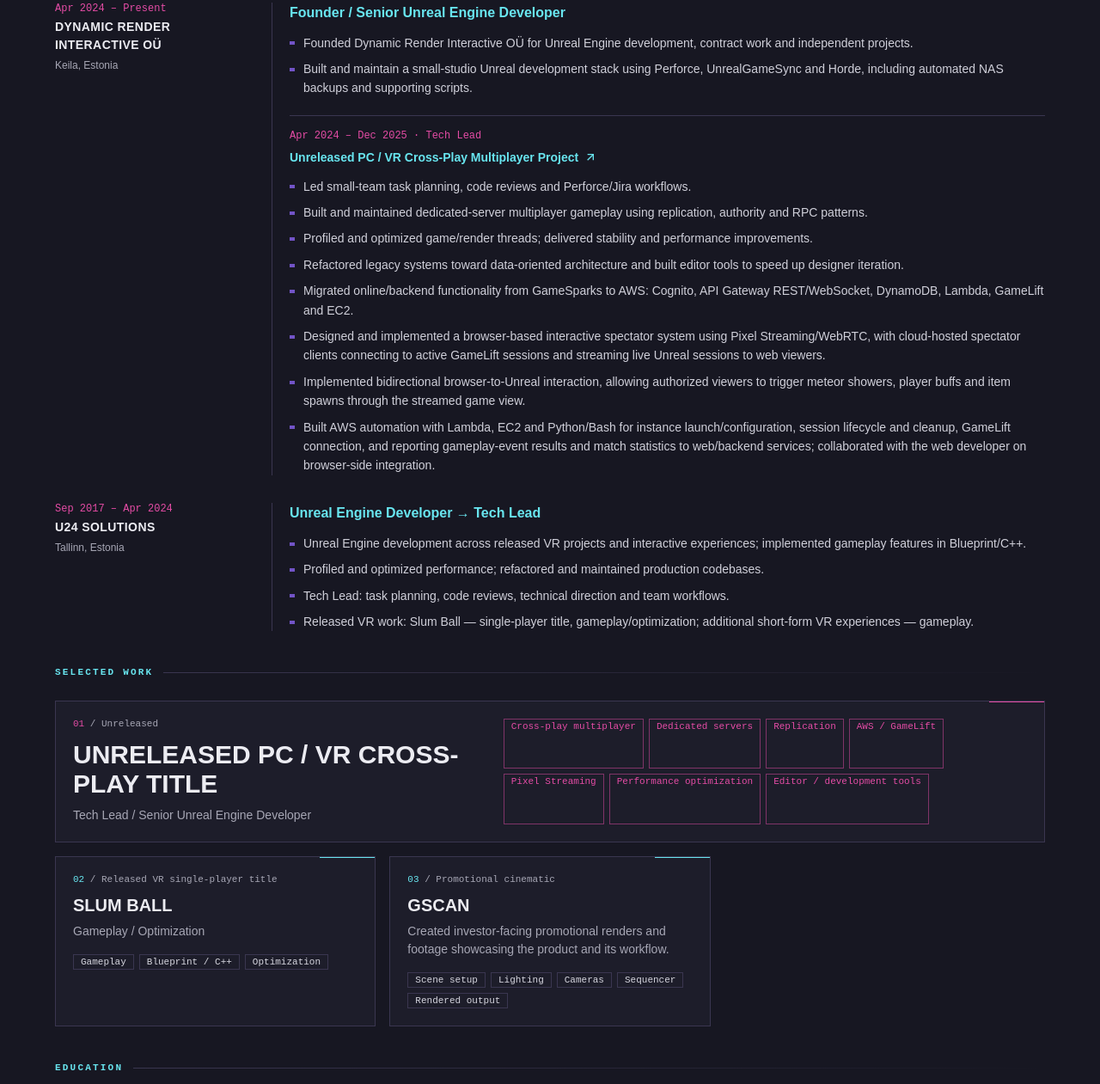
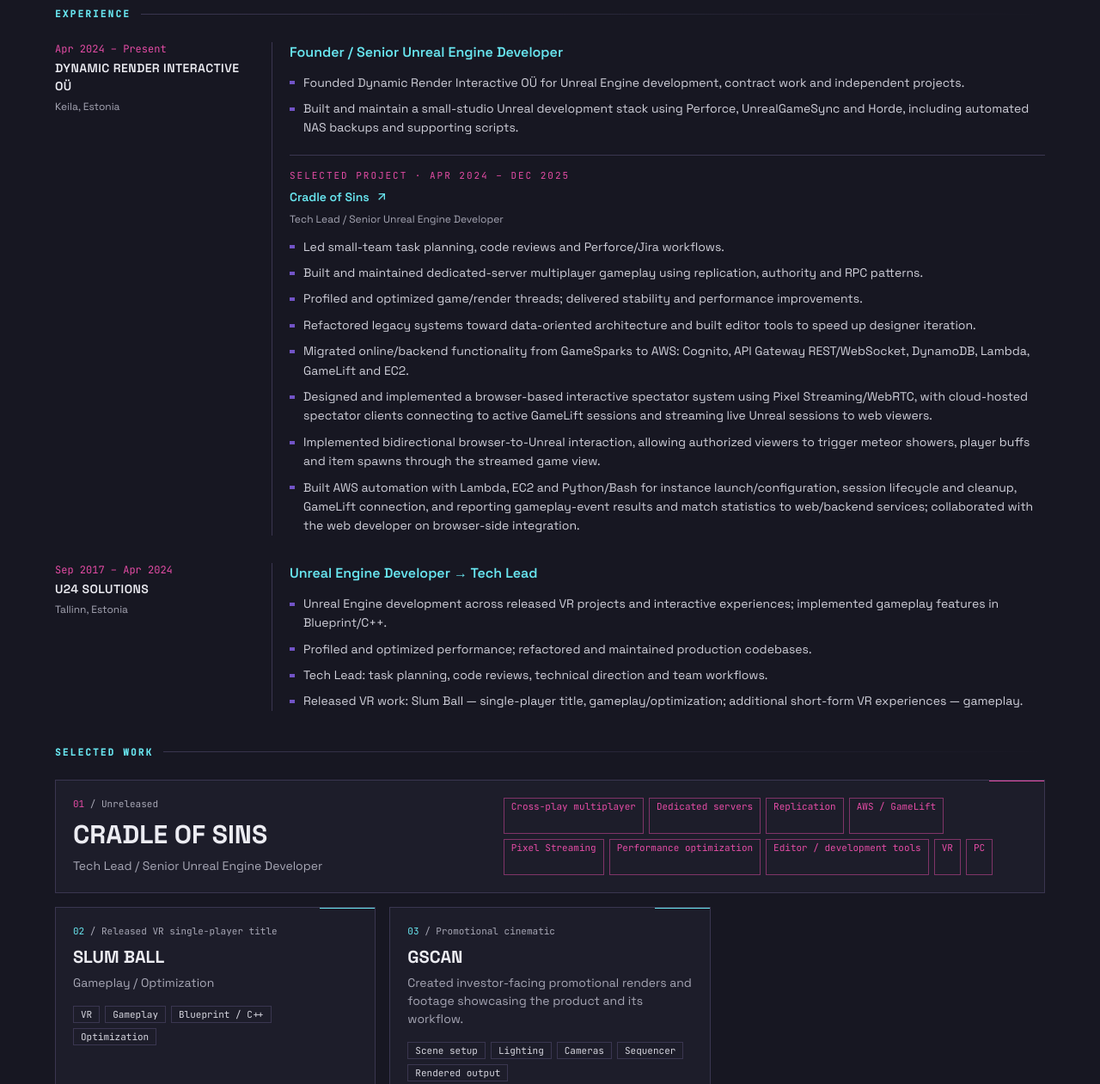
Before and after one commit to KaneMount/kanemount.github.io, a plain HTML site: page index.html in a window 1280 px wide. Shown: the part 969-2230 px from the top of the page at 86% size. Drawn offline with Linux system fonts and the light colour scheme.

Commit message:
Updates to experience and selected work
Updated how Cradle of Sins project is now displayed under EXPERIENCE.
Updated Tags for SELECTED WORK.

```diff
--- a/index.html
+++ b/index.html
@@ -1,12 +1,12 @@
 <style>
+@import url('https://fonts.googleapis.com/css2?family=JetBrains+Mono:wght@400;500&family=Space+Grotesk:wght@400;500;600;700&display=swap');
+
 html,
 body {
   margin: 0;
   padding: 0;
   background: #171722;
 }
-@import url('https://fonts.googleapis.com/css2?family=JetBrains+Mono:wght@400;500&family=Space+Grotesk:wght@400;500;600;700&display=swap');
-
 #margus-cv {
   --bg:#171722; --fg:#ececf2; --muted:#a7a7b5; --card:#20202d; --border:#3a3650;
   --cyan:#68e5ef; --magenta:#e44ca5; --purple:#7254c7;
@@ -81,8 +81,9 @@
 #margus-cv .job li { position:relative; padding-left:16px; color:#d0d0da; font-size:14px; line-height:1.6; }
 #margus-cv .job li::before { content:""; position:absolute; left:0; top:.7em; width:6px; height:4px; background:var(--purple); }
 #margus-cv .project-block { margin-top:20px; padding-top:16px; border-top:1px solid var(--border); }
-#margus-cv .project-meta { color:var(--magenta); font:12px "JetBrains Mono",monospace; }
-#margus-cv .project-link { display:inline-flex; align-items:center; gap:6px; margin:8px 0 12px; color:var(--cyan); font-size:14px; font-weight:600; }
+#margus-cv .project-meta { color:var(--magenta); font:11px "JetBrains Mono",monospace; text-transform:uppercase; letter-spacing:.18em; }
+#margus-cv .project-link { display:inline-flex; align-items:center; gap:6px; margin:8px 0 6px; color:var(--cyan); font-size:14px; font-weight:600; }
+#margus-cv .project-role { margin:0 0 12px; color:var(--muted); font-size:12px; }
 #margus-cv .project-link:hover { text-decoration:underline; }
 #margus-cv .project-link svg { width:16px; height:16px; }
 
@@ -225,11 +226,12 @@
             </ul>
 
             <div class="project-block">
-              <div class="project-meta">Apr 2024 – Dec 2025 · Tech Lead</div>
+              <div class="project-meta">Selected Project · Apr 2024 – Dec 2025</div>
               <a class="project-link" href="https://www.dynamicrenderinteractive.com/work/case-study-2" target="_blank" rel="noopener">
-                Unreleased PC / VR Cross-Play Multiplayer Project
+                Cradle of Sins
                 <svg viewBox="0 0 24 24" fill="none" stroke="currentColor" stroke-width="2" aria-hidden="true"><path d="M7 7h10v10"/><path d="M7 17 17 7"/></svg>
               </a>
+              <div class="project-role">Tech Lead / Senior Unreal Engine Developer</div>
               <ul>
                 <li>Led small-team task planning, code reviews and Perforce/Jira workflows.</li>
                 <li>Built and maintained dedicated-server multiplayer gameplay using replication, authority and RPC patterns.</li>
@@ -269,14 +271,14 @@
         <a class="work-card featured" href="https://www.dynamicrenderinteractive.com/work/case-study-2" target="_blank" rel="noopener">
           <div>
             <div class="work-top"><span><span class="work-num">01</span> / Unreleased</span><span class="arrow">↗</span></div>
-            <h3 class="work-title">Unreleased PC / VR Cross-Play Title</h3>
+            <h3 class="work-title">Cradle of Sins</h3>
             <p class="work-desc">Tech Lead / Senior Unreal Engine Developer</p>
           </div>
           <div class="tags">
             <span class="tag magenta">Cross-play multiplayer</span><span class="tag magenta">Dedicated servers</span>
             <span class="tag magenta">Replication</span><span class="tag magenta">AWS / GameLift</span>
             <span class="tag magenta">Pixel Streaming</span><span class="tag magenta">Performance optimization</span>
-            <span class="tag magenta">Editor / development tools</span>
+            <span class="tag magenta">Editor / development tools</span><span class="tag magenta">VR</span><span class="tag magenta">PC</span>
           </div>
         </a>
 
@@ -284,7 +286,7 @@
           <div class="work-top"><span><span class="work-num">02</span> / Released VR single-player title</span><span class="arrow">↗</span></div>
           <h3 class="work-title">Slum Ball</h3>
           <p class="work-desc">Gameplay / Optimization</p>
-          <div class="tags" style="margin-top:16px"><span class="tag">Gameplay</span><span class="tag">Blueprint / C++</span><span class="tag">Optimization</span></div>
+          <div class="tags" style="margin-top:16px"><span class="tag">VR</span><span class="tag">Gameplay</span><span class="tag">Blueprint / C++</span><span class="tag">Optimization</span></div>
         </a>
 
         <a class="work-card" href="https://www.dynamicrenderinteractive.com/work/case-study-1" target="_blank" rel="noopener">
```
